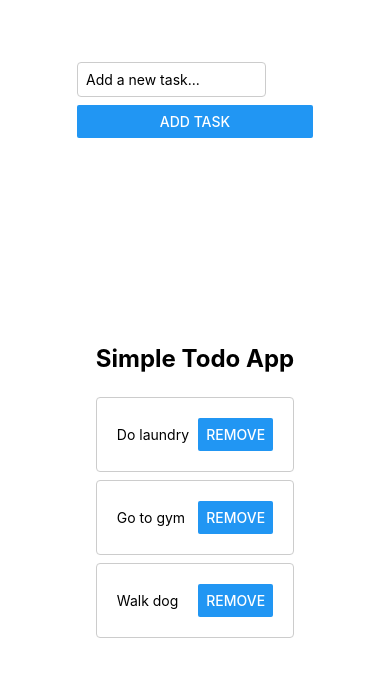
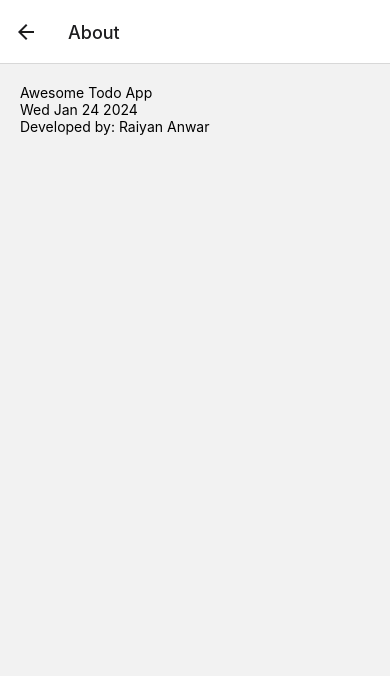
Before and after one commit to Raiyan03/AwesomeTodoApp, a React Native app: screen /About in a window 390 px wide. Shown: the top 676 px of the page. Built offline with nearby package versions, Linux system fonts and the light colour scheme.

Commit message:
Lab 5 completed

```diff
--- a/App.js
+++ b/App.js
@@ -1,56 +1,20 @@
-import React, { useState } from 'react';
-import { View } from 'react-native';
-import ToDoList from './ToDoList';
-import ToDoForm from './ToDoForm';
-import { StyleSheet } from 'react-native';
-export default function App() {
-  const [todos, setTodos] = useState([
-    'Do laundry',
-    'Go to gym',
-    'Walk dog',
-  ]);
+import React from 'react';
+import { NavigationContainer } from '@react-navigation/native';
+import { createNativeStackNavigator } from '@react-navigation/native-stack';
+import HomeScreen from './src/screens/HomeScreen';
+import AboutScreen from './src/screens/AboutScreen';
 
-  const [newTodo, setNewTodo] = useState('');
+const Stack = createNativeStackNavigator();
 
-  const addTodo = () => {
-    if (newTodo.trim() !== '') {
-      setTodos([...todos,  newTodo ]);
-      setNewTodo('');
-    }
-  };
-
-  const removeTodo = (id) => {
-    setTodos(todos.filter((todo, index) => index !== id));
-  };
-
+function App() {
   return (
-    <View style={styles.container}>
-      <ToDoForm newTodo={newTodo} setTaskText={setNewTodo} addTask={addTodo} />
-      <ToDoList todoList={todos} remove={removeTodo} />
-    </View>
+    <NavigationContainer>
+      <Stack.Navigator>
+        <Stack.Screen name="Home" component={HomeScreen} />
+        <Stack.Screen name="About" component={AboutScreen} />
+      </Stack.Navigator>
+    </NavigationContainer>
   );
 }
 
-
-const styles = StyleSheet.create({
-  container: {
-    flex: 1,
-    justifyContent: 'center',
-    alignItems: 'center',
-    padding: 16,
-    backgroundColor: '#fff',
-  },
-  title: {
-    fontSize: 24,
-    fontWeight: 'bold',
-    marginBottom: 16,
-  },
-  input: {
-    width: '80%',
-    padding: 8,
-    marginBottom: 8,
-    borderWidth: 1,
-    borderColor: '#ccc',
-    borderRadius: 4,
-  },
-});
+export default App;
--- a/app.json
+++ b/app.json
@@ -6,6 +6,7 @@
     "orientation": "portrait",
     "icon": "./assets/icon.png",
     "userInterfaceStyle": "light",
+    "entryPoint": "./src/App.js",
     "splash": {
       "image": "./assets/splash.png",
       "resizeMode": "contain",
--- a/ToDoForm.jsx
+++ b/src/components/ToDoForm.jsx
@@ -5,13 +5,12 @@ export default function ToDoForm({ newTodo, setTaskText, addTask }) {
     return (
         <View style={styles.container}>
             <TextInput
-
                 style={styles.input}
                 placeholder="Add a new task..."
                 value={newTodo}
                 onChangeText={setTaskText}
             />
-            <Button styles={styles.button} title="Add task" onPress={addTask} />
+            <Button title="Add task" onPress={addTask} />
         </View>
     );
 }
@@ -19,21 +18,15 @@ export default function ToDoForm({ newTodo, setTaskText, addTask }) {
 const styles = StyleSheet.create({
     container: {
         marginTop: 30,
-        display: 'flex',
-
         justifyContent: 'space-between',
         padding: 16,
     },
     input: {
-        width: '80%', // Assuming you want a similar style
+        width: '80%',
         padding: 8,
         marginBottom: 8,
         borderWidth: 1,
         borderColor: '#ccc',
         borderRadius: 4,
     },
-
-    button: {
-        height: 1,
-    },
 });
--- /dev/null
+++ b/src/layouts/MainLayout.jsx
@@ -0,0 +1,15 @@
+import React from 'react';
+import { View, StyleSheet } from 'react-native';
+
+const MainLayout = ({ children }) => {
+  return <View style={styles.container}>{children}</View>;
+};
+
+const styles = StyleSheet.create({
+  container: {
+    flex: 1,
+    padding: 20,
+  },
+});
+
+export default MainLayout;
--- /dev/null
+++ b/src/screens/AboutScreen.jsx
@@ -0,0 +1,17 @@
+import React from 'react';
+import { Text, View } from 'react-native';
+import MainLayout from '../layouts/MainLayout';
+
+function AboutScreen() {
+  const date = new Date();
+
+  return (
+    <MainLayout>
+      <Text>Awesome Todo App</Text>
+      <Text>{date.toDateString()}</Text>
+      <Text>Developed by: Raiyan Anwar</Text>
+    </MainLayout>
+  );
+}
+
+export default AboutScreen;
--- /dev/null
+++ b/src/screens/HomeScreen.jsx
@@ -0,0 +1,39 @@
+// Corrected HomeScreen
+import React, { useState } from 'react';
+import { View, StyleSheet, Button } from 'react-native';
+import ToDoList from '../components/ToDoList.jsx';
+import ToDoForm from '../components/ToDoForm.jsx';
+import MainLayout from '../layouts/MainLayout';
+
+
+export default function HomeScreen({ navigation }) {
+  const [todos, setTodos] = useState([
+    'Do laundry',
+    'Go to gym',
+    'Walk dog',
+  ]);
+
+  const [newTodo, setNewTodo] = useState('');
+
+  const addTodo = () => {
+    if (newTodo.trim() !== '') {
+      setTodos([...todos, newTodo]);
+      setNewTodo('');
+    }
+  };
+
+  const removeTodo = (id) => {
+    setTodos(todos.filter((_, index) => index !== id));
+  };
+
+  return (
+    <MainLayout>
+        <ToDoForm newTodo={newTodo} setTaskText={setNewTodo} addTask={addTodo} />
+        <ToDoList todoList={todos} remove={removeTodo}/>
+        <Button
+        title="Go to About"
+        onPress={() => navigation.navigate('About')}
+      />
+    </MainLayout>
+  );
+}
```
Also changed, not shown: package.json (+6 -1 lines), src/components/ToDoList.jsx (renamed from ToDoList.jsx), 1 other file (tests, documents, lock files or other folders).
